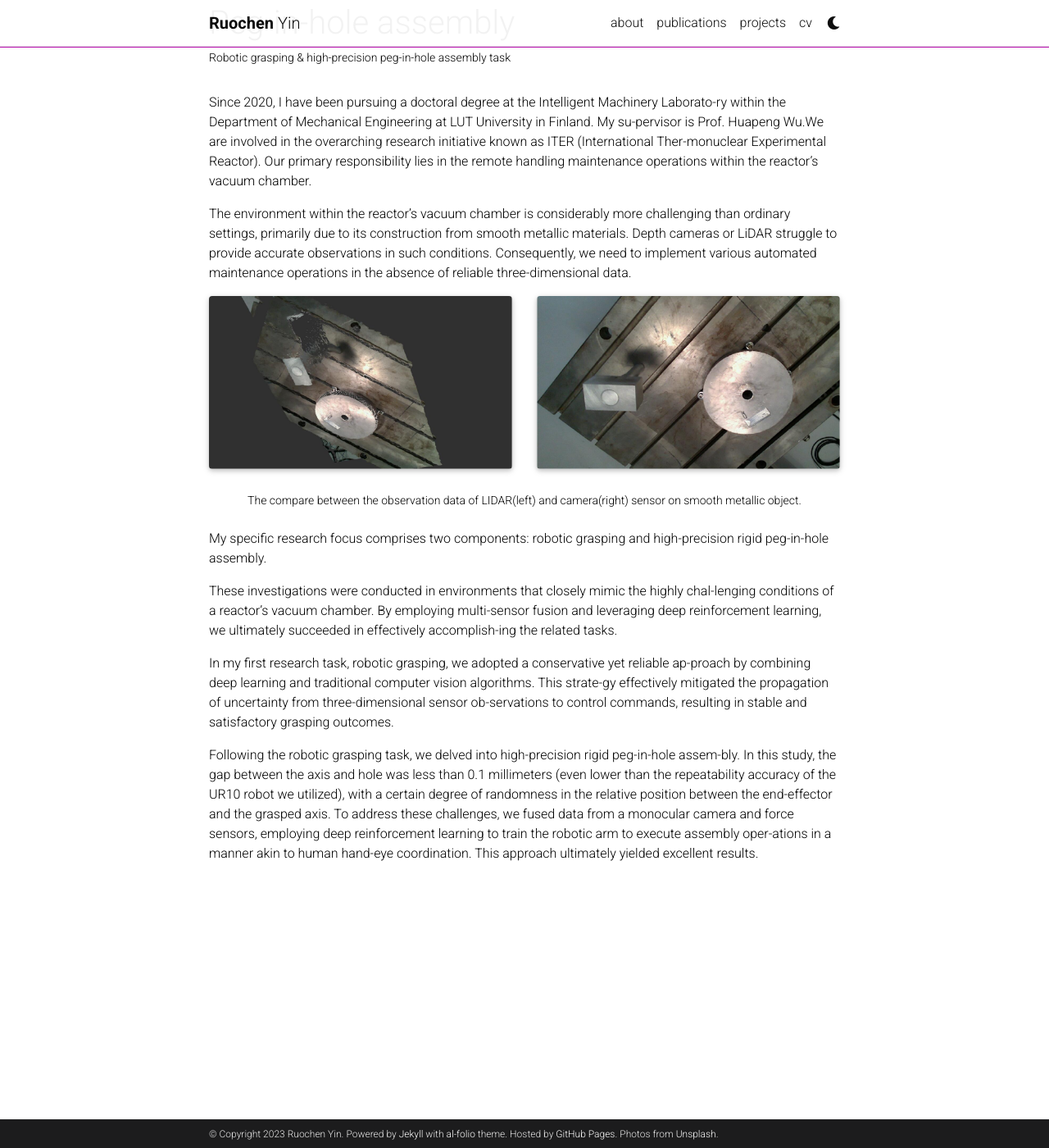
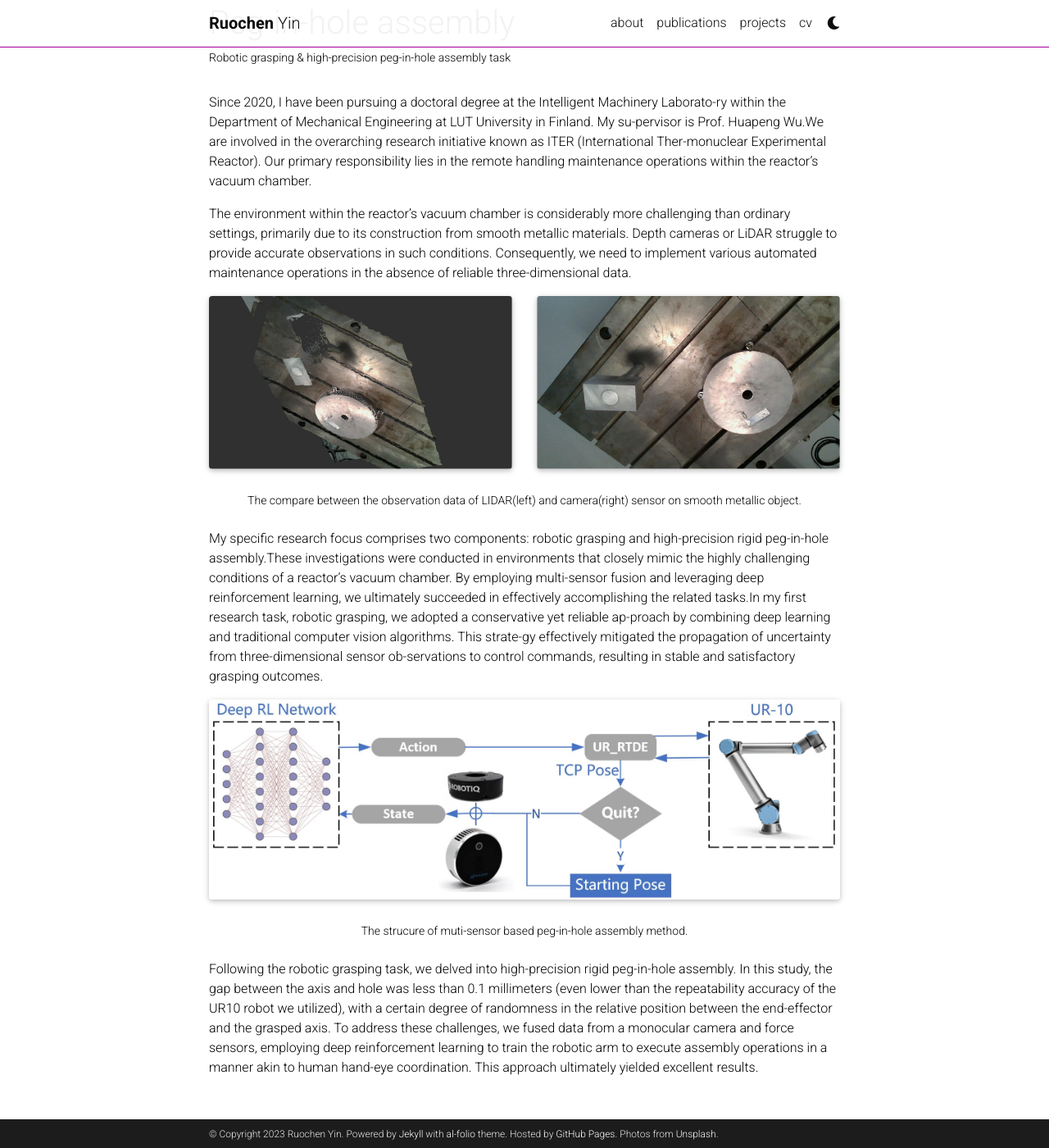
Before and after one commit to rolandying/rolandying.github.io, a Jekyll site: the page built from _projects/2_project.md, in a window 1280 px wide and 1400 px high, scrolled down 101 px. Shown: the whole window at 82% size. Built offline with Jekyll 4.4.1, drawn with Linux system fonts in a browser that asks for light colours; comment, search, counter and statistics services are not loaded; a style sheet for code colours, icons or effects is not loaded.

Commit message:
Update 2_project.md

```diff
--- a/_projects/2_project.md
+++ b/_projects/2_project.md
@@ -23,10 +23,15 @@ The environment within the reactor's vacuum chamber is considerably more challen
     The compare between the observation data of LIDAR(left) and camera(right) sensor on smooth metallic object.
 </div>
 
-My specific research focus comprises two components: robotic grasping and high-precision rigid peg-in-hole assembly.
+My specific research focus comprises two components: robotic grasping and high-precision rigid peg-in-hole assembly.These investigations were conducted in environments that closely mimic the highly challenging conditions of a reactor's vacuum chamber. By employing multi-sensor fusion and leveraging deep reinforcement learning, we ultimately succeeded in effectively accomplishing the related tasks.In my first research task, robotic grasping, we adopted a conservative yet reliable ap-proach by combining deep learning and traditional computer vision algorithms. This strate-gy effectively mitigated the propagation of uncertainty from three-dimensional sensor ob-servations to control commands, resulting in stable and satisfactory grasping outcomes.
 
-These investigations were conducted in environments that closely mimic the highly chal-lenging conditions of a reactor's vacuum chamber. By employing multi-sensor fusion and leveraging deep reinforcement learning, we ultimately succeeded in effectively accomplish-ing the related tasks.
+<div class="row">
+    <div class="col-sm mt-3 mt-md-0">
+        {% include figure.html path="assets/img/pj23.jpg" title="example image" class="img-fluid rounded z-depth-1" %}
+    </div>
+</div>
+<div class="caption">
+    The strucure of muti-sensor based peg-in-hole assembly method.
+</div>
 
-In my first research task, robotic grasping, we adopted a conservative yet reliable ap-proach by combining deep learning and traditional computer vision algorithms. This strate-gy effectively mitigated the propagation of uncertainty from three-dimensional sensor ob-servations to control commands, resulting in stable and satisfactory grasping outcomes.
-
-Following the robotic grasping task, we delved into high-precision rigid peg-in-hole assem-bly. In this study, the gap between the axis and hole was less than 0.1 millimeters (even lower than the repeatability accuracy of the UR10 robot we utilized), with a certain degree of randomness in the relative position between the end-effector and the grasped axis. To address these challenges, we fused data from a monocular camera and force sensors, employing deep reinforcement learning to train the robotic arm to execute assembly oper-ations in a manner akin to human hand-eye coordination. This approach ultimately yielded excellent results.
+Following the robotic grasping task, we delved into high-precision rigid peg-in-hole assembly. In this study, the gap between the axis and hole was less than 0.1 millimeters (even lower than the repeatability accuracy of the UR10 robot we utilized), with a certain degree of randomness in the relative position between the end-effector and the grasped axis. To address these challenges, we fused data from a monocular camera and force sensors, employing deep reinforcement learning to train the robotic arm to execute assembly operations in a manner akin to human hand-eye coordination. This approach ultimately yielded excellent results.
```
